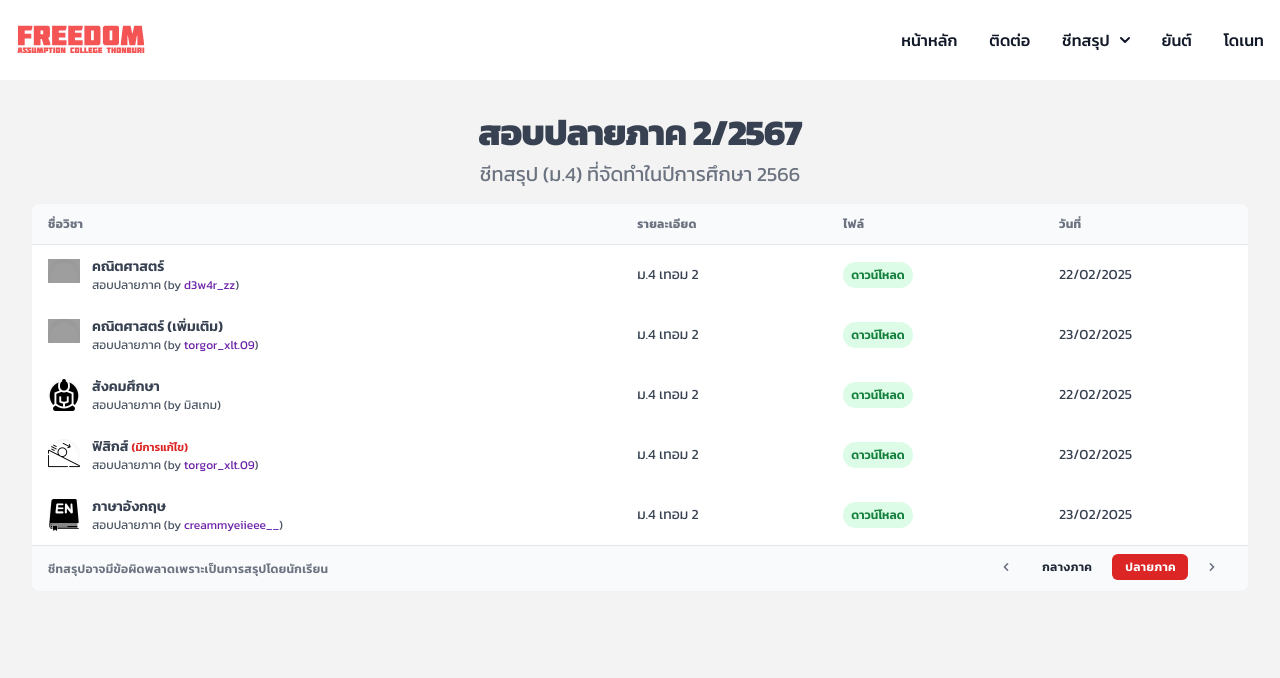
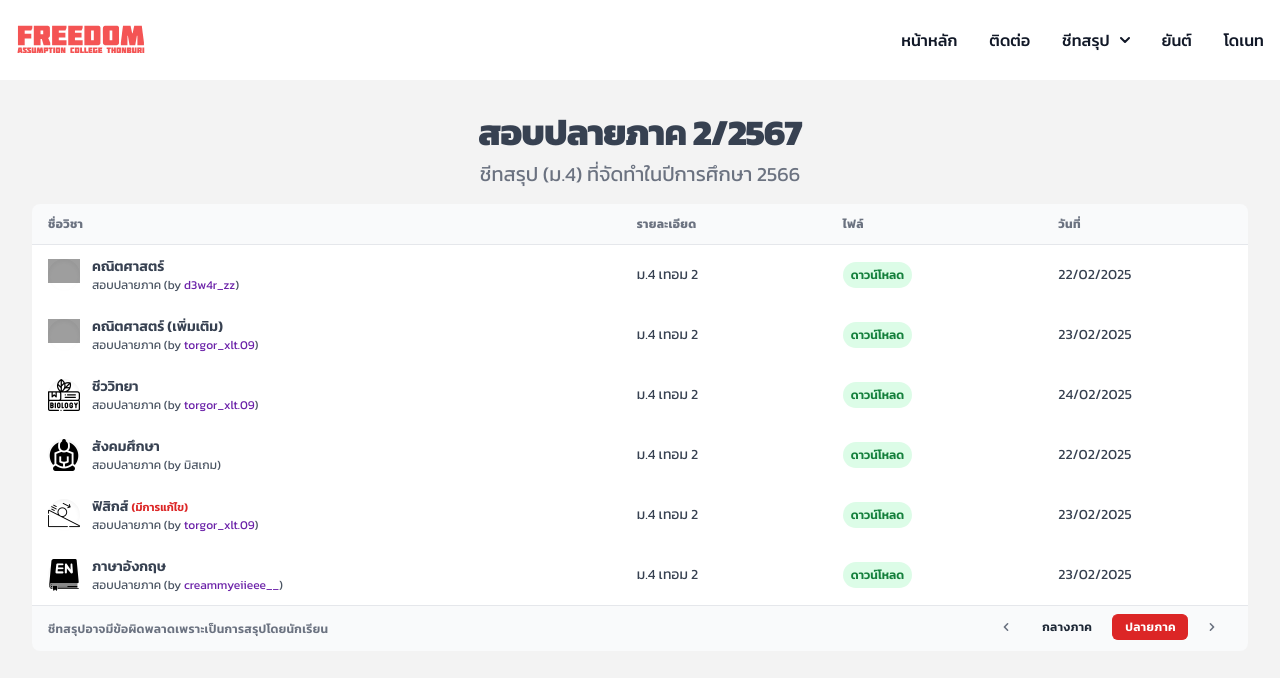
Before and after one commit to poomp5/freedom, a Next.js app: page /m4/final2 in a window 1280 px wide. Shown: the top 678 px of the page. Built offline with nearby package versions, Linux system fonts and the light colour scheme; grey boxes are pictures that could not be loaded.

Commit message:
biology m4

```diff
--- a/app/m4/final2/page.tsx
+++ b/app/m4/final2/page.tsx
@@ -98,6 +98,43 @@ export default function Home() {
                                         </td>
                                         <td className="px-2 py-3 text-sm">
                                             23/02/2025
+                                        </td>
+                                    </tr>
+                                    <tr className="text-gray-700">
+                                        <td className="px-4 py-3">
+                                            <Link href={'/m4/final2/biology.pdf'} className="flex items-center text-sm">
+                                                <div className="inline-block relative w-8 h-8 mr-3 rounded-full">
+                                                    <Image
+                                                        className="icon-subject object-cover w-full h-auto"
+                                                        src="/assets/img/icon/biology.png"
+                                                        alt="biology"
+                                                        width={100}
+                                                        height={100}
+                                                    />
+                                                    <div className="absolute inset-0 rounded-full shadow-inner" aria-hidden="true"></div>
+                                                </div>
+                                                <div className="inline-block">
+                                                    <p className="font-semibold whitespace-nowrap">
+                                                        ชีววิทยา
+                                                    </p>
+                                                    <p className="text-xs text-gray-600">
+                                                        สอบปลายภาค (by <Link className="text-purple-800" href="https://www.instagram.com/torgor_xlt.09">torgor_xlt.09</Link>)
+                                                    </p>
+                                                </div>
+                                            </Link>
+                                        </td>
+                                        <td className="px-4 py-3 text-sm whitespace-nowrap">
+                                            ม.4 เทอม 2
+                                        </td>
+                                        <td className="px-4 py-3 text-xs">
+                                            <Link href={'/m4/final2/biology.pdf'}>
+                                                <span className="px-2 py-1 font-semibold leading-tight text-green-700 bg-green-100 rounded-full">
+                                                    ดาวน์โหลด
+                                                </span>
+                                            </Link>
+                                        </td>
+                                        <td className="px-2 py-3 text-sm">
+                                            24/02/2025
                                         </td>
                                     </tr>
                                     <tr className="text-gray-700">
```
Also changed, not shown: 1 other file (tests, documents, lock files or other folders).
